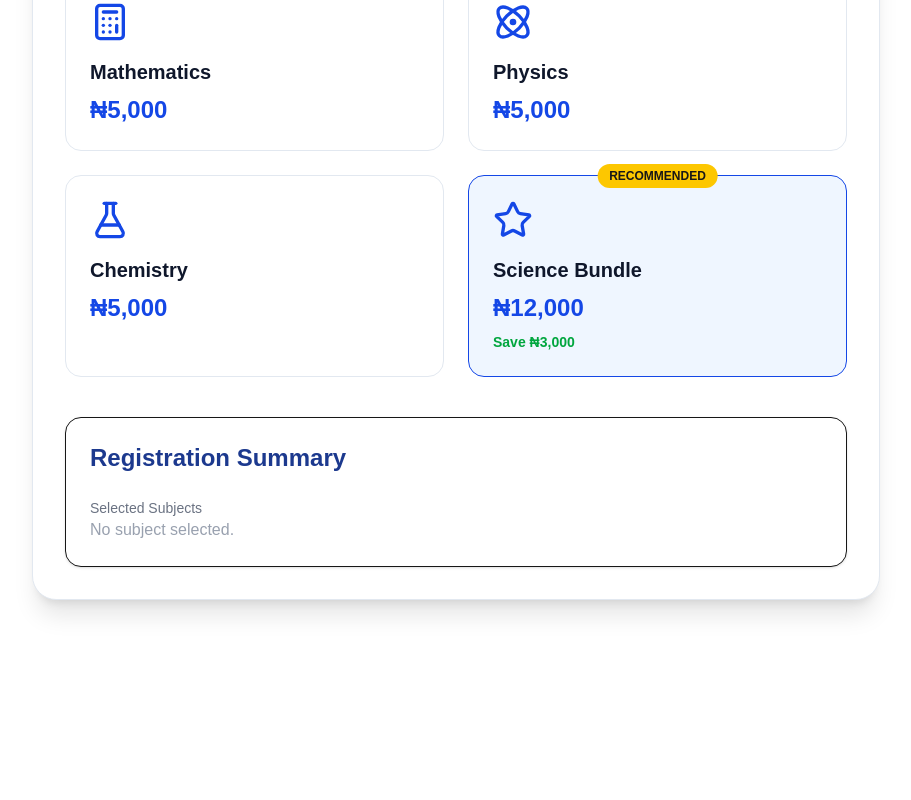
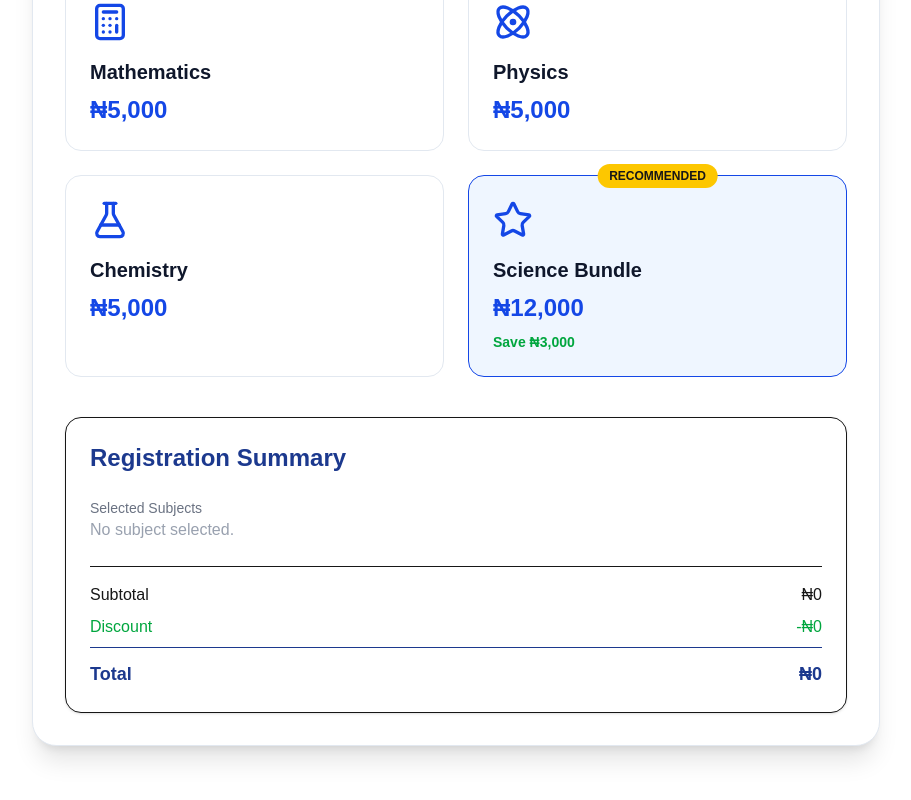
Before and after one commit to Emmalywebcreator/ace-science-academy-platform, a Next.js app: page /register in a window 1280 px wide. Shown: the part 855-1655 px from the top of the page, without its empty margins (184-1095 px from the left). Before the commit the page ends 1519 px from the top, so only its background shows below. Built offline with nearby package versions, Linux system fonts and the light colour scheme.

Commit message:
feat: calculate registration pricing dynamically

```diff
--- a/components/forms/RegistrationSummary.tsx
+++ b/components/forms/RegistrationSummary.tsx
@@ -1,10 +1,15 @@
+import { calculatePrice } from "@/lib/calculatePrice";
+
 type RegistrationSummaryProps = {
   selectedSubjects: string[];
 };
 
+
+
 export default function RegistrationSummary({
   selectedSubjects,
 }: RegistrationSummaryProps) {
+  const registration = calculatePrice(selectedSubjects);
   return (
     <div className="rounded-2xl border bg-white p-6 shadow-sm">
       <h2 className="mb-6 text-2xl font-bold text-blue-900">
@@ -21,13 +26,84 @@ export default function RegistrationSummary({
             </p>
           ) : (
             <ul className="mt-2 space-y-2">
-              {selectedSubjects.map((subject) => (
-                <li key={subject}>✔ {subject}</li>
+              {registration.subjects.map((subject) => (
+                <li key={subject.id}>✔ {subject.title}</li>
               ))}
             </ul>
           )}
+          <div className="mt-6 border-t pt-4 space-y-2">
+            <div className="flex justify-between">
+              <span>Subtotal</span>
+              <span>₦{registration.subtotal.toLocaleString()}</span>
+            </div>
+
+            <div className="flex justify-between    text-green-600">
+              <span>Discount</span>
+              <span>-₦{registration.discount.toLocaleString()}</span>
+            </div>
+
+            <div className="flex justify-between border-t pt-3 text-lg font-bold text-blue-900">
+              <span>Total</span>
+              <span>₦{registration.total.toLocaleString()}</span>
+            </div>
+          </div>
         </div>
       </div>
     </div>
   );
 }
+
+// import { calculatePrice } from "@/lib/calculatePrice";
+
+// type RegistrationSummaryProps = {
+//   selectedSubjects: string[];
+// };
+
+
+
+// export default function RegistrationSummary({
+//   selectedSubjects,
+// }: RegistrationSummaryProps) {
+//   const registration = calculatePrice(selectedSubjects);
+//   return (
+//     <div className="rounded-2xl border bg-white p-6 shadow-sm">
+//       <h2 className="mb-6 text-2xl font-bold text-blue-900">
+//         Registration Summary
+//       </h2>
+
+//       <div className="space-y-4">
+//         <div>
+//           <p className="text-sm text-gray-500">Selected Subjects</p>
+
+//           {selectedSubjects.length === 0 ? (
+//             <p className="text-gray-400">
+//               No subject selected.
+//             </p>
+//           ) : (
+//             <ul className="mt-2 space-y-2">
+//               {selectedSubjects.map((subject) => (
+//                 <li key={subject}>✔ {subject}</li>
+//               ))}
+//             </ul>
+//           )}
+//         </div>
+//         <div className="border-t pt-4">
+//           <div className="flex justify-between">
+//             <p className="text-lg font-bold">Subtotal</p>
+//             <p className="text-lg font-bold">${registration.subtotal.toFixed(2)}</p>
+//           </div>
+//           {registration.discount > 0 && (
+//             <div className="flex justify-between text-green-500">
+//               <p>Discount</p>
+//               <p>-${registration.discount.toFixed(2)}</p>
+//             </div>
+//           )}
+//           <div className="flex justify-between text-xl font-bold">
+//             <p>Total</p>
+//             <p>${registration.total.toFixed(2)}</p>
+//           </div>
+//         </div>
+//       </div>
+//     </div>
+//   );
+// }
--- /dev/null
+++ b/lib/calculatePrice.ts
@@ -0,0 +1,33 @@
+import {
+  subjects,
+  SUBJECT_IDS,
+  SUBJECT_PRICE,
+  BUNDLE_PRICE,
+} from "./pricing";
+
+export function calculatePrice(selectedSubjects: string[]) {
+  // Bundle selected
+  if (selectedSubjects.includes(SUBJECT_IDS.BUNDLE)) {
+    return {
+      subjects: subjects.filter(
+        (subject) => subject.id === SUBJECT_IDS.BUNDLE
+      ),
+      subtotal: SUBJECT_PRICE * 3,
+      discount: SUBJECT_PRICE * 3 - BUNDLE_PRICE,
+      total: BUNDLE_PRICE,
+    };
+  }
+
+  const selected = subjects.filter((subject) =>
+    selectedSubjects.includes(subject.id)
+  );
+
+  const subtotal = selected.length * SUBJECT_PRICE;
+
+  return {
+    subjects: selected,
+    subtotal,
+    discount: 0,
+    total: subtotal,
+  };
+}
```
